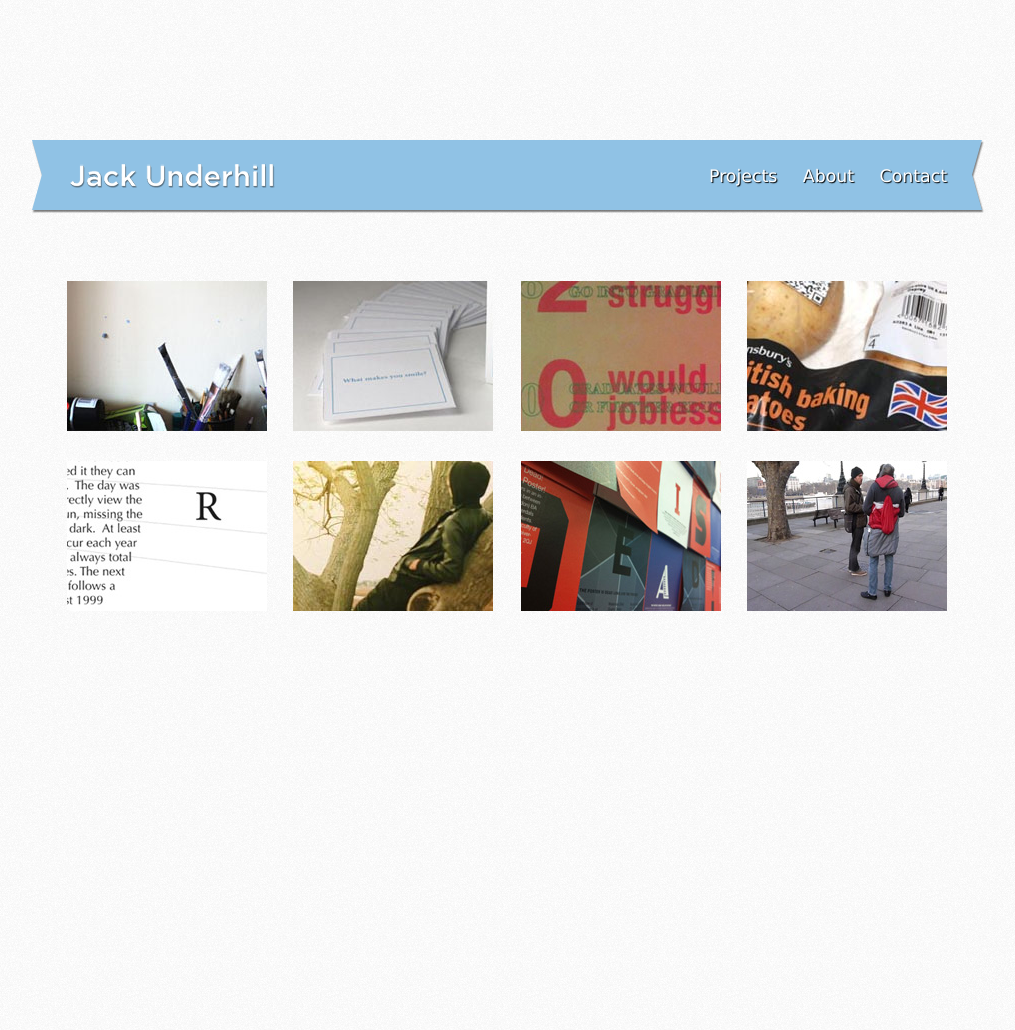
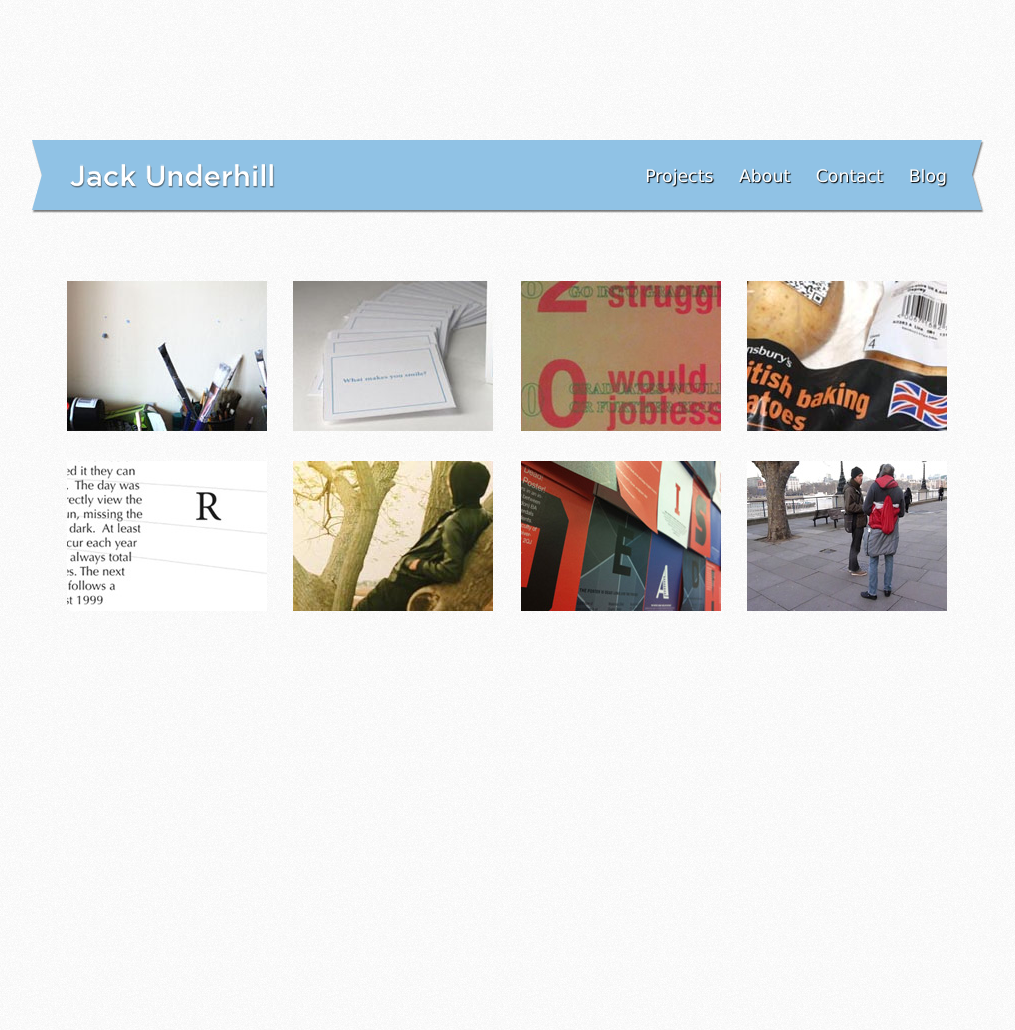
Before and after one commit to jackunderhill/jackunderhill.github.com, a Jekyll site: the page built from index.html, in a window 1280 px wide. Shown: the whole page, without its empty margins (132-1147 px from the left). Built offline with Jekyll 4.4.1, drawn with Linux system fonts in a browser that asks for light colours.

Commit message:
Added link to blog.

```diff
--- a/_layouts/default.html
+++ b/_layouts/default.html
@@ -28,6 +28,9 @@
             <li>
               <a href="contact.html">Contact</a>
             </li>
+            <li>
+              <a href="jackunderhilldesign.tumblr.com">Blog</a>
+            </li>
           </ul>
         </div>
       </div>
```
Also changed, not shown: _layouts/blog_entry.html (added), _posts/2012-10-25-first.html (added).
